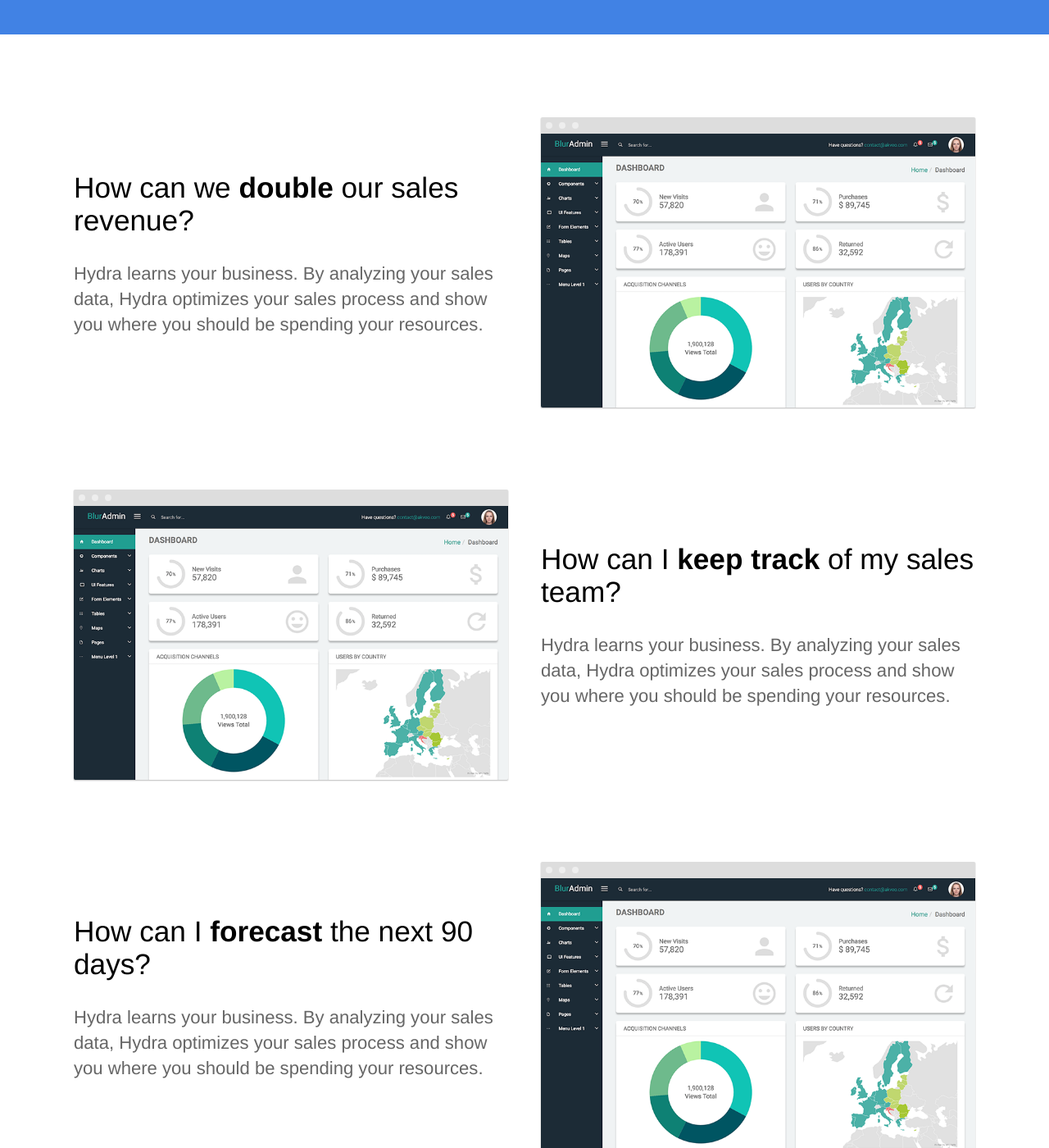
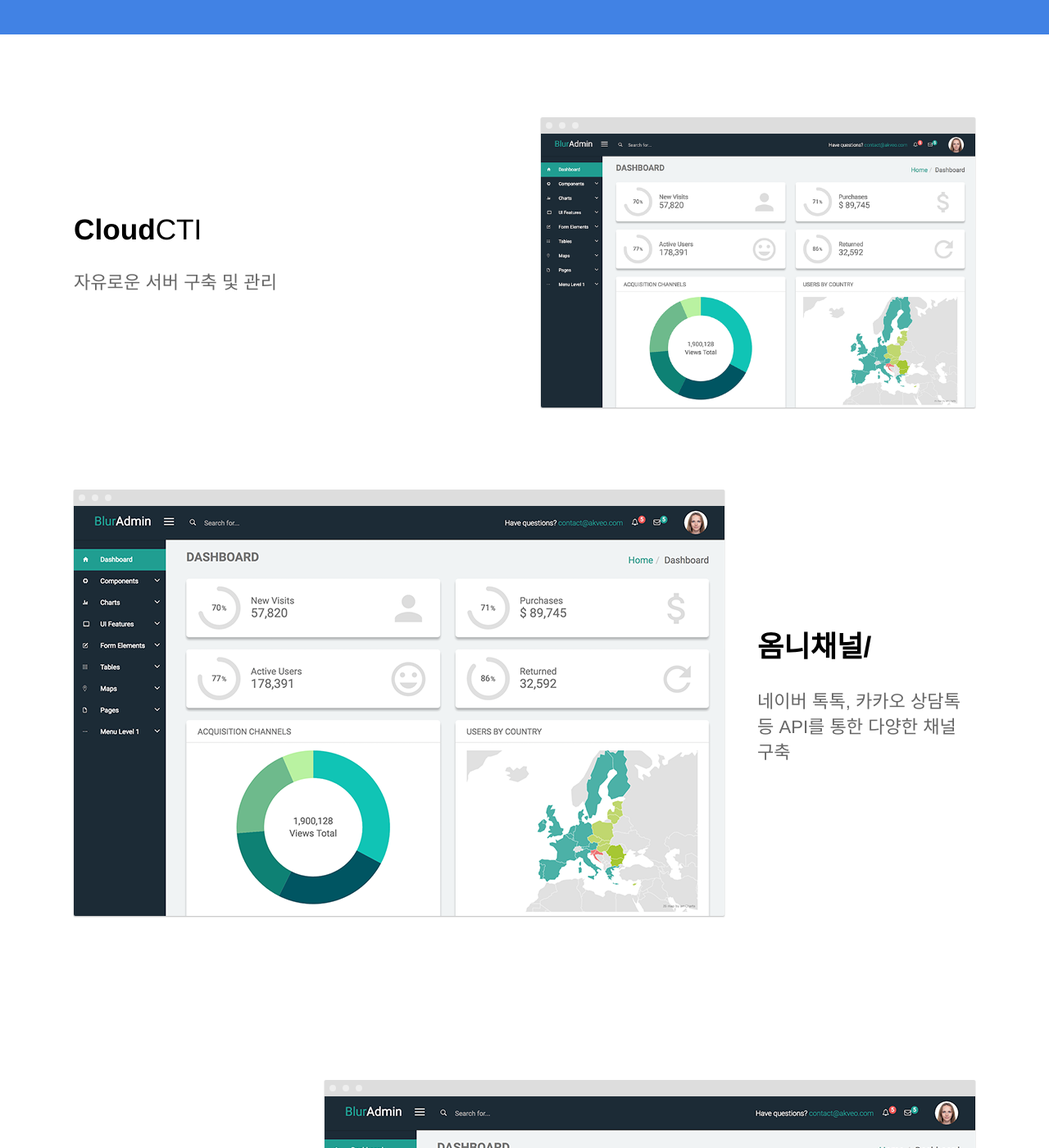
Before and after one commit to Jeong-jae/test, a Jekyll site: the page built from index.html, in a window 1280 px wide and 1400 px high, scrolled down 906 px. Shown: the whole window at 82% size. Built offline with Jekyll 4.4.1, drawn with Linux system fonts in a browser that asks for light colours; some of the changed text lies outside the part shown.

Commit message:
Update index.html

```diff
--- a/index.html
+++ b/index.html
@@ -17,8 +17,8 @@
 	<section>
 		<div class="container flex">
 			<div class="text editable">
-				<h2>How can we <strong>double</strong> our sales revenue?</h2>
-				<p>Hydra learns your business. By analyzing your sales data, Hydra optimizes your sales process and show you where you should be spending your resources. </p>
+				<h2><strong>Cloud</strong>CTI</h2>
+				<p>자유로운 서버 구축 및 관리</p>
 			</div>
 			<div class="image">
 				<img src="{{ site.baseurl }}/images/dashboard.png" alt="Screenshot" class="screenshot editable" />
@@ -29,8 +29,8 @@
 	<section>
 		<div class="container flex">
 			<div class="text editable">
-				<h2>How can I <strong>keep track</strong> of my sales team?</h2>
-				<p>Hydra learns your business. By analyzing your sales data, Hydra optimizes your sales process and show you where you should be spending your resources.</p>
+				<h2><strong>옴니채널/<strong></h2>
+				<p>네이버 톡톡, 카카오 상담톡 등 API를 통한 다양한 채널 구축</p>
 			</div>
 			<div class="image">
 				<img src="{{ site.baseurl }}/images/dashboard.png" alt="Screenshot" class="screenshot editable" />
@@ -41,8 +41,20 @@
 	<section>
 		<div class="container flex">
 			<div class="text editable">
-				<h2>How can I <strong>forecast</strong> the next 90 days?</h2>
-				<p>Hydra learns your business. By analyzing your sales data, Hydra optimizes your sales process and show you where you should be spending your resources.</p>
+				<h2><strong>VOICE CALLBACK /<strong></h2>
+				<p>기존 콜백 시스템에서 확장된 음성 녹음 콜백 시스템</p>
+			</div>
+			<div class="image">
+				<img src="{{ site.baseurl }}/images/dashboard.png" alt="Screenshot" class="screenshot editable" />
+			</div>
+		</div>
+	</section>
+
+	<section>
+		<div class="container flex">
+			<div class="text editable">
+				<h2><strong>RTD/<strong></h2><h4>(Real Time Desk)</h4>
+				<p>자유로운 테마를 구축할 수 있는 블록형 모니터링 솔루션</p>
 			</div>
 			<div class="image">
 				<img src="{{ site.baseurl }}/images/dashboard.png" alt="Screenshot" class="screenshot editable" />
```
